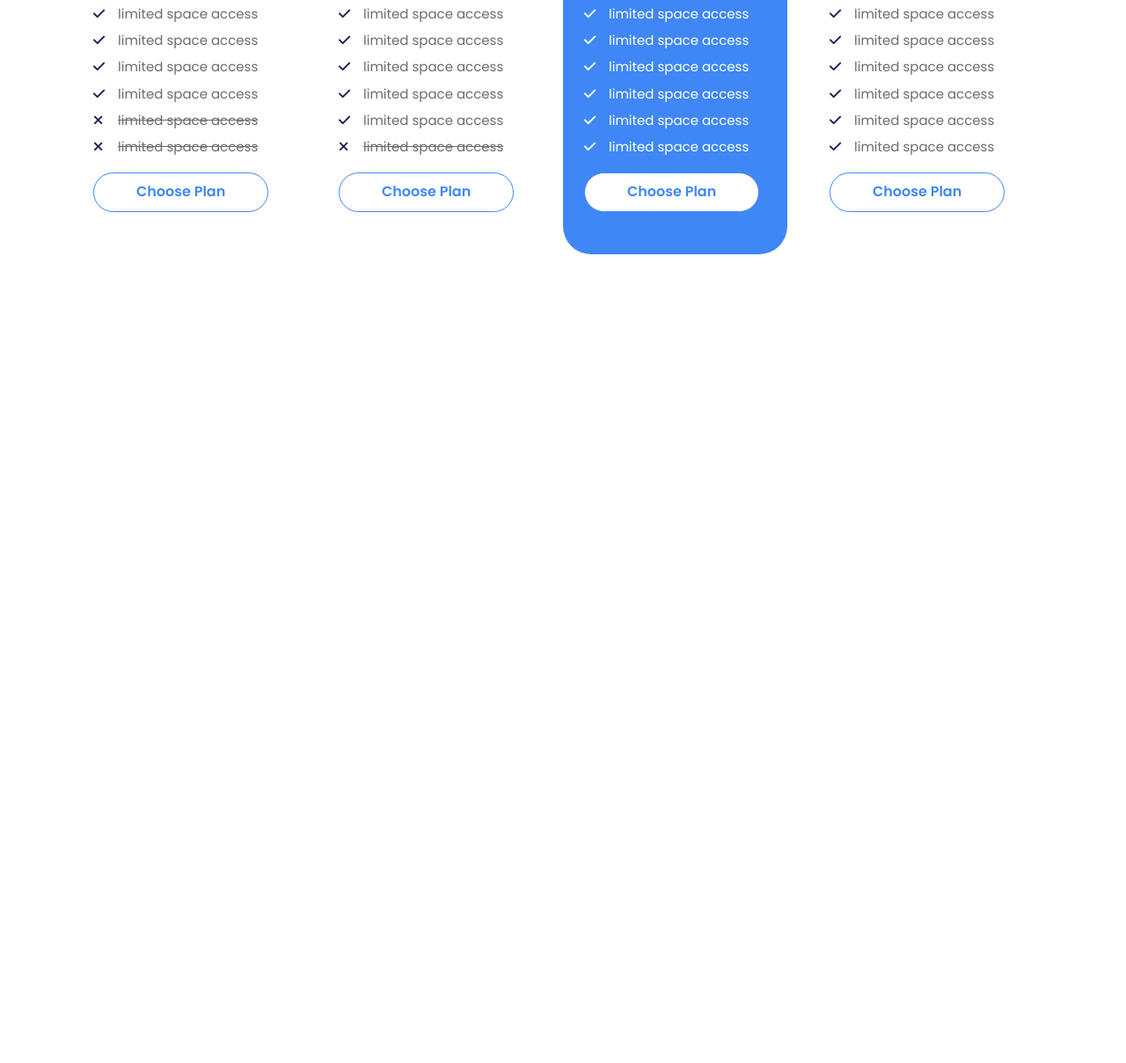
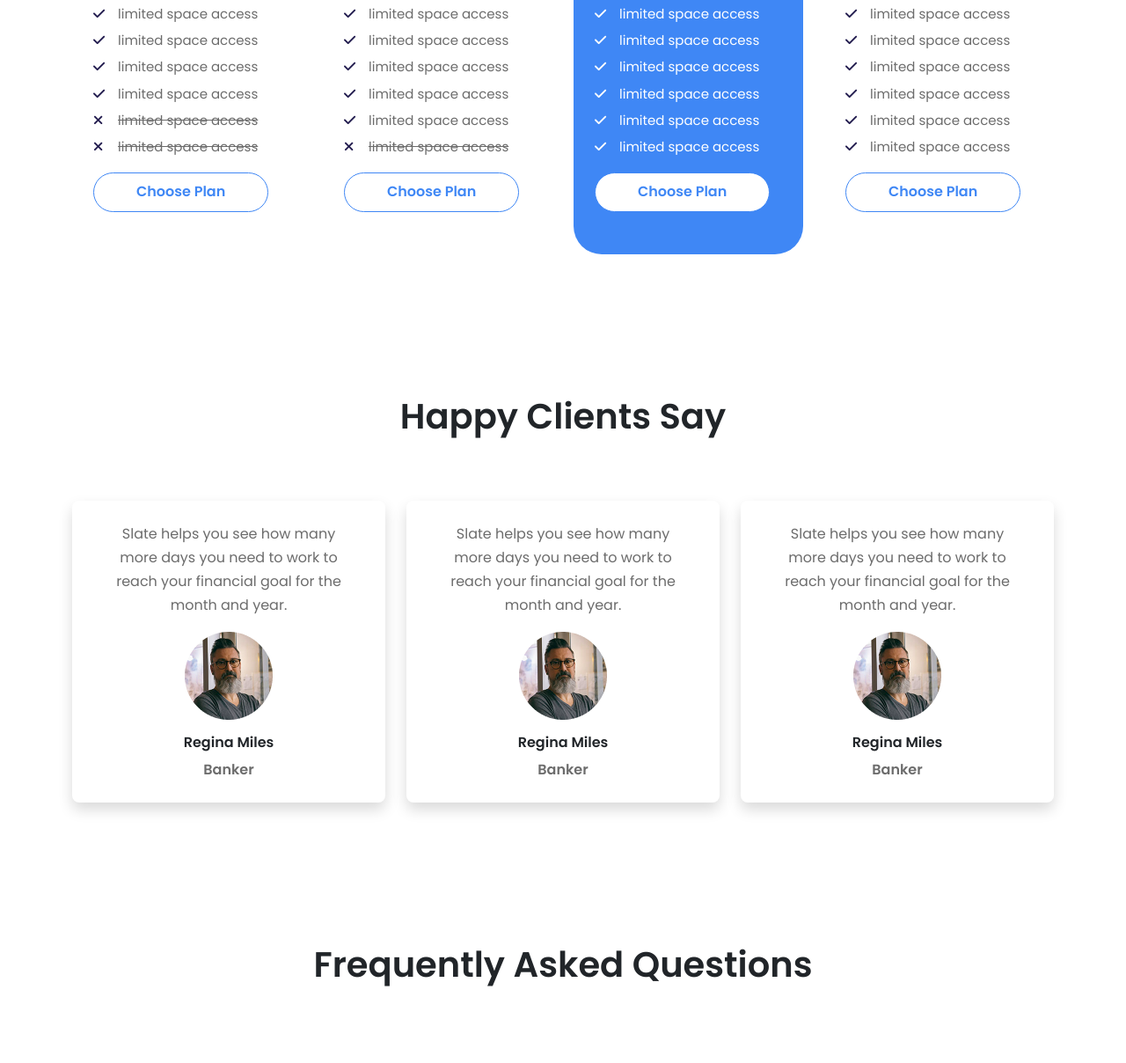
Before and after one commit to alaminhira/convention-center, a plain HTML site: page index.html in a window 1280 px wide. Shown: the part 1753-2961 px from the top of the page at 88% size. Before the commit the page ends 2122 px from the top, so only its background shows below. Drawn offline with nearby package versions, Linux system fonts and the light colour scheme.

Commit message:
client section added

```diff
--- a/index.html
+++ b/index.html
@@ -122,7 +122,7 @@
                     <!-- About Details -->
                     <div class="col-md-6">
                         <div class="about-details ps-3">
-                            <h2 class="section-title fs-1 fw-semibold text-dark mb-3 text-start">Every Moment is
+                            <h2 class="section-title fs-1 fw-semibold text-dark mb-3">Every Moment is
                                 Precious
                             </h2>
                             <p class="mt-3 mb-5 about-text">Amet minim mollit non deserunt ullamco est sit aliqua dolor
@@ -141,9 +141,8 @@
         <!-- Our Package Section -->
         <section class="package section" id="section">
             <div class="container">
-                <h2 class="section-title fs-1 fw-semibold text-dark">Our Package</h2>
-                <div class="row">
-                    <div class="row row-cols-lg-4">
+                <h2 class="section-title fs-1 fw-semibold text-dark text-center">Our Package</h2>
+                <div class="row g-4">
                     <!-- Package Card -->
                     <div class="col">
                         <div class="package-card px-4 py-5 rounded-5">
@@ -265,6 +264,56 @@
                     </div>
                 </div>
             </div>
+        </section>
+
+        <!-- Happy Client Section -->
+        <section class="client section" id="section">
+            <div class="container">
+                <h2 class="section-title fs-1 fw-semibold text-dark text-center">Happy Clients Say</h2>
+                <div class="row row-cols-md-3 g-4">
+                    <!-- Client Card -->
+                    <div class="col text-center">
+                        <div class="client shadow px-5 py-4 rounded-3">
+                            <p>Slate helps you see how many more days you need to work to reach your financial goal for
+                                the month and year.</p>
+                            <img src="images/persons/person 1.png" alt="">
+                            <h4 class="text-dark fs-6 fw-semibold mt-3">Regina Miles</h4>
+                            <span class="fw-semibold">Banker</span>
+                        </div>
+                    </div>
+                    <!-- Client Card -->
+                    <div class="col text-center">
+                        <div class="client shadow px-5 py-4 rounded-3">
+                            <p>Slate helps you see how many more days you need to work to reach your financial goal for
+                                the month and year.</p>
+                            <img src="images/persons/person 1.png" alt="">
+                            <h4 class="text-dark fs-6 fw-semibold mt-3">Regina Miles</h4>
+                            <span class="fw-semibold">Banker</span>
+                        </div>
+                    </div>
+                    <!-- Client Card -->
+                    <div class="col text-center">
+                        <div class="client shadow px-5 py-4 rounded-3">
+                            <p>Slate helps you see how many more days you need to work to reach your financial goal for
+                                the month and year.</p>
+                            <img src="images/persons/person 1.png" alt="">
+                            <h4 class="text-dark fs-6 fw-semibold mt-3">Regina Miles</h4>
+                            <span class="fw-semibold">Banker</span>
+                        </div>
+                    </div>
+                </div>
+            </div>
+        </section>
+
+        <!-- FAQ Section -->
+        <section class="faq section" id="section">
+            <div class="container">
+                <h2 class="fs-1 fw-semibold text-dark text-center">Frequently Asked Questions</h2>
+                <div class="row">
+                    <div class="col-lg-6">
+
+                    </div>
+                </div>
             </div>
         </section>
     </main>
--- a/style.css
+++ b/style.css
@@ -49,7 +49,6 @@ body {
 
 .section-title {
     margin-bottom: 4.5rem;
-    text-align: center;
 }
 
 /* Nav */
```
Lines whose indentation alone changed are shown as unchanged.
